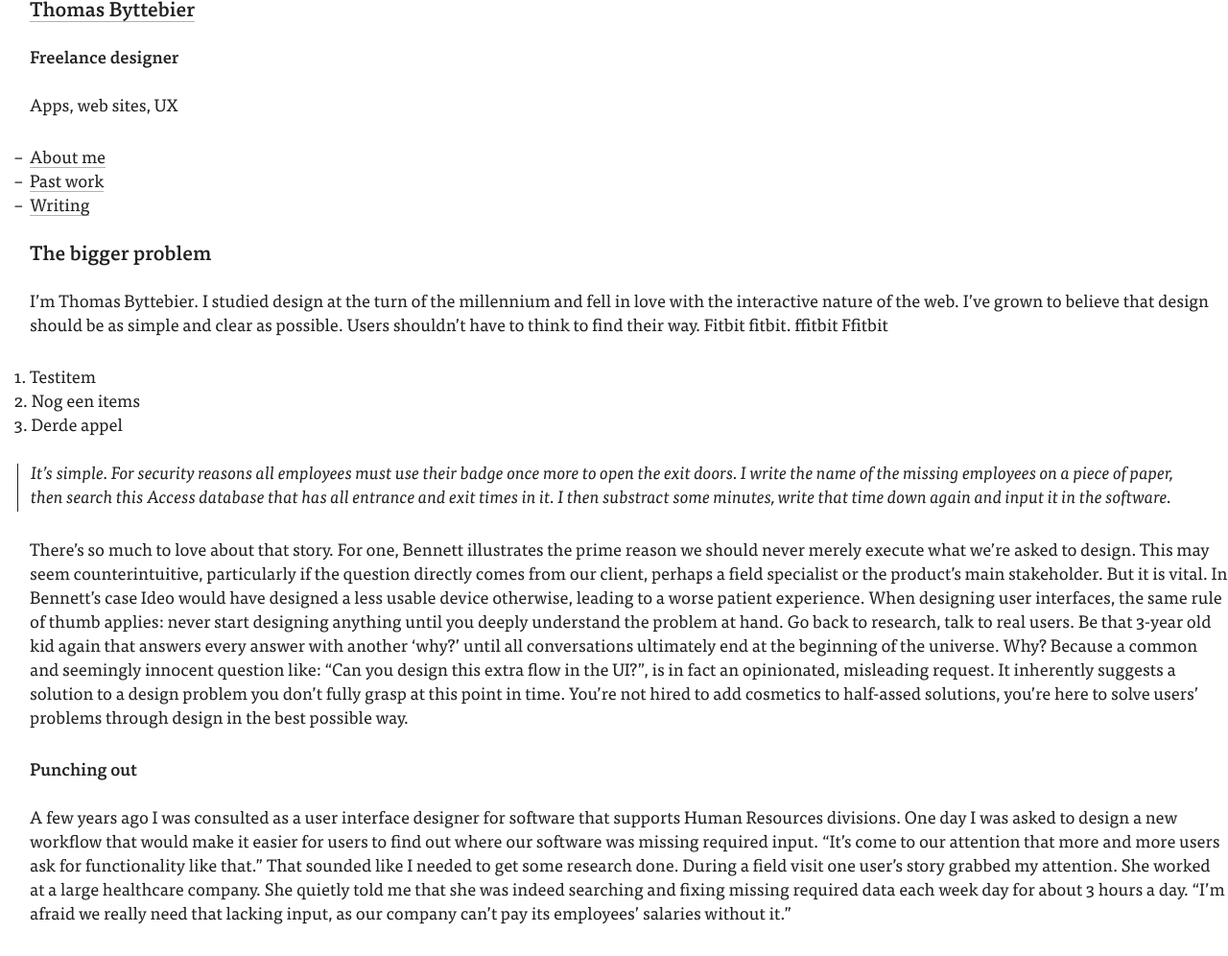
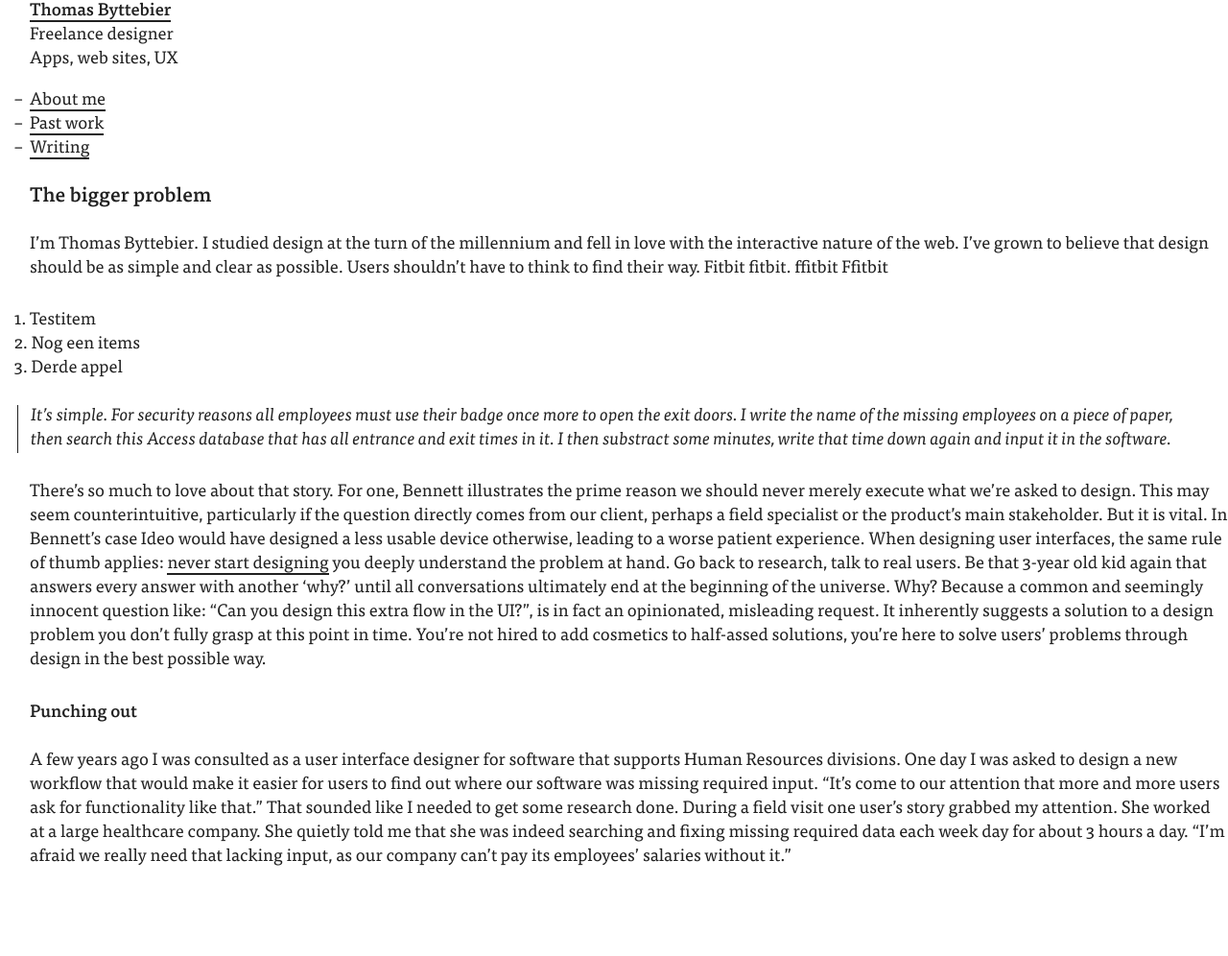
Before and after one commit to thomasbyttebier/thomasbyttebier, a Jekyll site: the page built from index.md, in a window 1280 px wide. Shown: the whole page at 96% size. Built offline with Jekyll 4.4.1, drawn with Linux system fonts in a browser that asks for light colours; after the commit the page ends 935 px from its top, so only the background shows below that.

Commit message:
Added masthead component, styled links.

```diff
--- a/_includes/head.html
+++ b/_includes/head.html
@@ -11,6 +11,8 @@
     <link rel="stylesheet" href="{{ "/css/generic.fontface.css" | prepend: site.baseurl }}">
     <link rel="stylesheet" href="{{ "/css/base.type.css" | prepend: site.baseurl }}">
     <link rel="stylesheet" href="{{ "/css/base.links.css" | prepend: site.baseurl }}">
+    <link rel="stylesheet" href="{{ "/css/components.masthead.css" | prepend: site.baseurl }}">
+    <link rel="stylesheet" href="{{ "/css/wins.text-utilities.css" | prepend: site.baseurl }}">
     <link rel="canonical" href="{{ page.url | replace:'index.html','' | prepend: site.baseurl | prepend: site.url }}">
     <link rel="alternate" type="application/rss+xml" title="{{ site.title }}" href="{{ "/feed.xml" | prepend: site.baseurl | prepend: site.url }}">
 </head>
--- a/_includes/header.html
+++ b/_includes/header.html
@@ -1,14 +1,13 @@
-<header>
+<header class="c-masthead">
+        {% if page.no-title == true %}<h1 class="c-masthead__title c-masthead__line">{% else %}<p class="c-masthead__title">{% endif %}
+            <a href="{{ site.baseurl }}/">{{ site.title }}</a>
+        {% if page.no-title == true %}</h1>{% else %}</p>{% endif %}
 
-    {% if page.no-title == true %}<h1>{% else %}<p>{% endif %}
-        <a href="{{ site.baseurl }}/">{{ site.title }}</a>
-    {% if page.no-title == true %}</h1>{% else %}</p>{% endif %}
+        {% if page.no-title == true %}<h2 class="c-masthead__subtitle c-masthead__line">{% else %}<p class="c-masthead__subtitle">{% endif %}
+            Freelance designer
+        {% if page.no-title == true %}</h2>{% else %}</p>{% endif %}
 
-    {% if page.no-title == true %}<h2>{% else %}<p>{% endif %}
-        Freelance designer
-    {% if page.no-title == true %}</h2>{% else %}</p>{% endif %}
-
-    <p>
+    <p class="c-masthead__line">
         Apps, web sites, UX
     </p>
 
--- a/css/base.links.css
+++ b/css/base.links.css
@@ -3,29 +3,22 @@
 \*------------------------------------*/
 
 /**
- * Links are underlined.
- *
- * 1) Links get lighter on hover...
- * 2) and turn blue when active.
+ * Links
  *
  */
 
 a {
 	color: inherit;
 	text-decoration: none;
-	background-image: linear-gradient(to top,
-	    rgba(0,0,0,0) 1%,
-	    rgba(0,0,0,.3) 1%,
-	    rgba(0,0,0,.3) 6%,
-	    rgba(0,0,0,0) 6%
-    	);
-	transition: all .1s ease;
+	border-bottom-color: rgb(33, 33, 33);
+	border-bottom-style: solid;
+	border-bottom-width: 2px;
 }
 
 a:hover {
-	opacity: .7; /* [1] */
+	border-bottom-width: 1px;
 }
 
 a:active {
-	color: rgb(58, 157, 250); /* [2] */
+	color: rgb(0, 0, 0); /* [2] */
 }
--- /dev/null
+++ b/css/components.masthead.css
@@ -0,0 +1,39 @@
+/*------------------------------------*\
+    #MASTHEAD
+\*------------------------------------*/
+
+/**
+ * The website's main header.
+ */
+
+
+
+
+
+.c-masthead {  }
+
+    /**
+     * 1) Overwriting base.type.css
+     */
+
+    .c-masthead__line {
+        margin: 0; /* [1] */
+    }
+
+    /**
+     * 1) If it's an h1 element, overwrite base.type.css.
+     * 2) If it's no h1 element, make it bold.
+     */
+
+    .c-masthead__title {
+        font-size: inherit;
+        font-weight: 700; /* [2] */
+    }
+
+    /**
+     * 1) If it's an h2 element, unbolden it.
+     */
+
+    .c-masthead__subtitle {
+        font-weight: normal;
+    }
--- /dev/null
+++ b/css/wins.text-utilities.css
@@ -0,0 +1,55 @@
+/*------------------------------------*\
+    #TEXT-UTILITIES
+\*------------------------------------*/
+
+/**
+ * These are utilities for text.
+ *
+ * Available utilities in this file:
+ * 1. u-text-right: right aligns text.
+ * 2. u-text-center: center aligns text (horizontally).
+ * 3. u-text-left: left align text (horizontally).
+ *
+ * Especially 1, 2 and 3 will be useful in combination with the grid component.
+ * It's possible to align contents of cells with these.
+ *
+ */
+
+
+
+
+
+/**
+ * u-text-right
+ * Right aligns text, e.g. in grid cells.
+ */
+
+.u-text-right {
+	text-align: right !important;
+}
+
+
+
+
+
+/**
+ * u-text-center
+ * Center aligns text, e.g. in grid cells.
+ */
+
+.u-text-center {
+	text-align: center !important;
+}
+
+
+
+
+
+/**
+ * u-text-left
+ * Left aligns text, e.g. in grid cells.
+ */
+
+.u-text-left {
+	text-align: left !important;
+}
--- a/index.md
+++ b/index.md
@@ -15,7 +15,7 @@ I'm Thomas Byttebier. I studied design at the turn of the millennium and fell in
 
 
 There’s so much to love about that story. For one, Bennett illustrates the prime reason we should never merely execute what we’re asked to design. This may seem counterintuitive, particularly if the question directly comes from our client, perhaps a field specialist or the product’s main stakeholder. But it is vital. In Bennett’s case Ideo would have designed a less usable device otherwise, leading to a worse patient experience.
-When designing user interfaces, the same rule of thumb applies: never start designing anything until you deeply understand the problem at hand. Go back to research, talk to real users. Be that 3-year old kid again that answers every answer with another ‘why?’ until all conversations ultimately end at the beginning of the universe.
+When designing user interfaces, the same rule of thumb applies: [never start designing](http://google.be) you deeply understand the problem at hand. Go back to research, talk to real users. Be that 3-year old kid again that answers every answer with another ‘why?’ until all conversations ultimately end at the beginning of the universe.
 Why? Because a common and seemingly innocent question like: “Can you design this extra flow in the UI?”, is in fact an opinionated, misleading request. It inherently suggests a solution to a design problem you don’t fully grasp at this point in time. You’re not hired to add cosmetics to half-assed solutions, you’re here to solve users’ problems through design in the best possible way.
 
 ## Punching out
```
